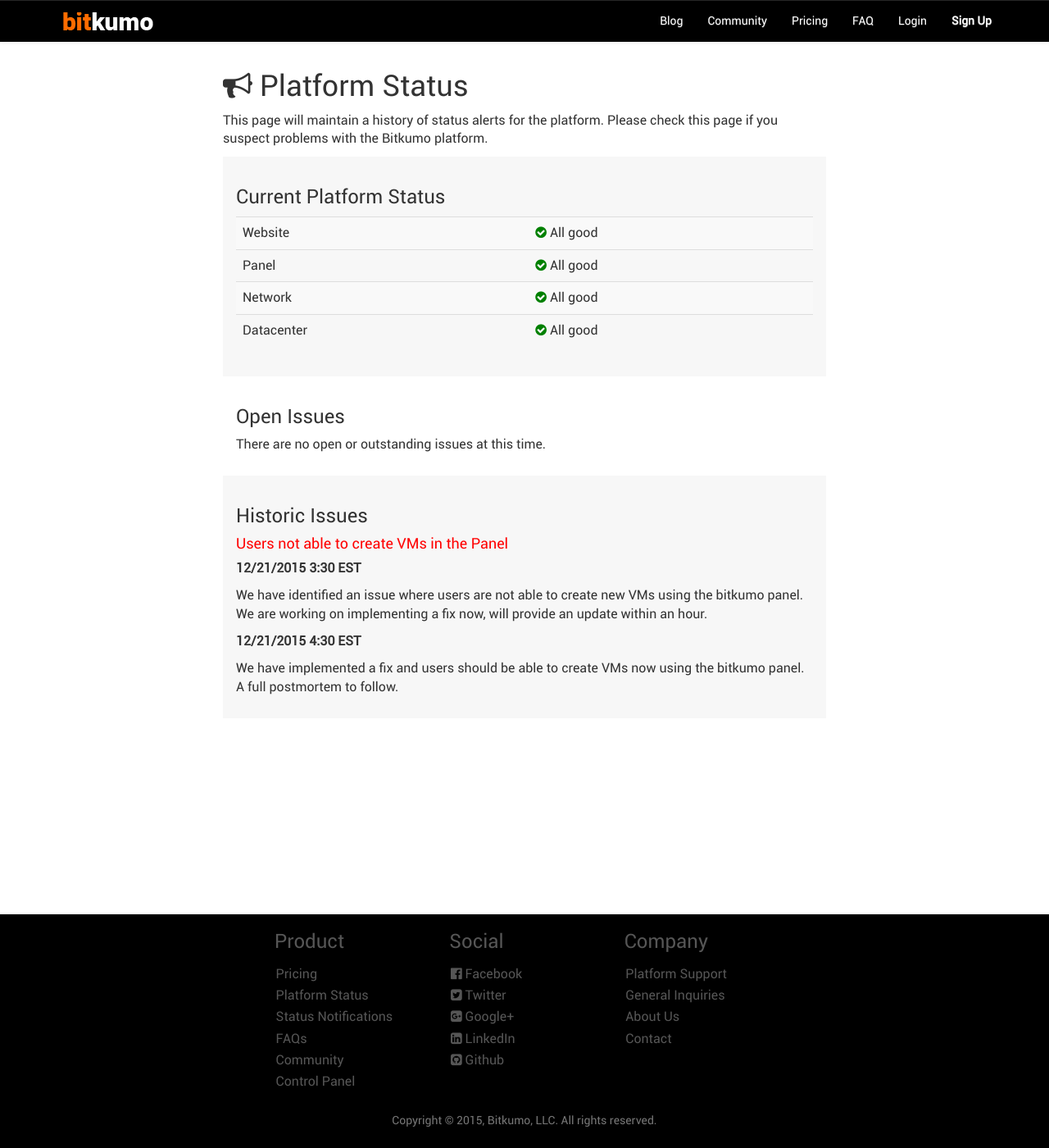
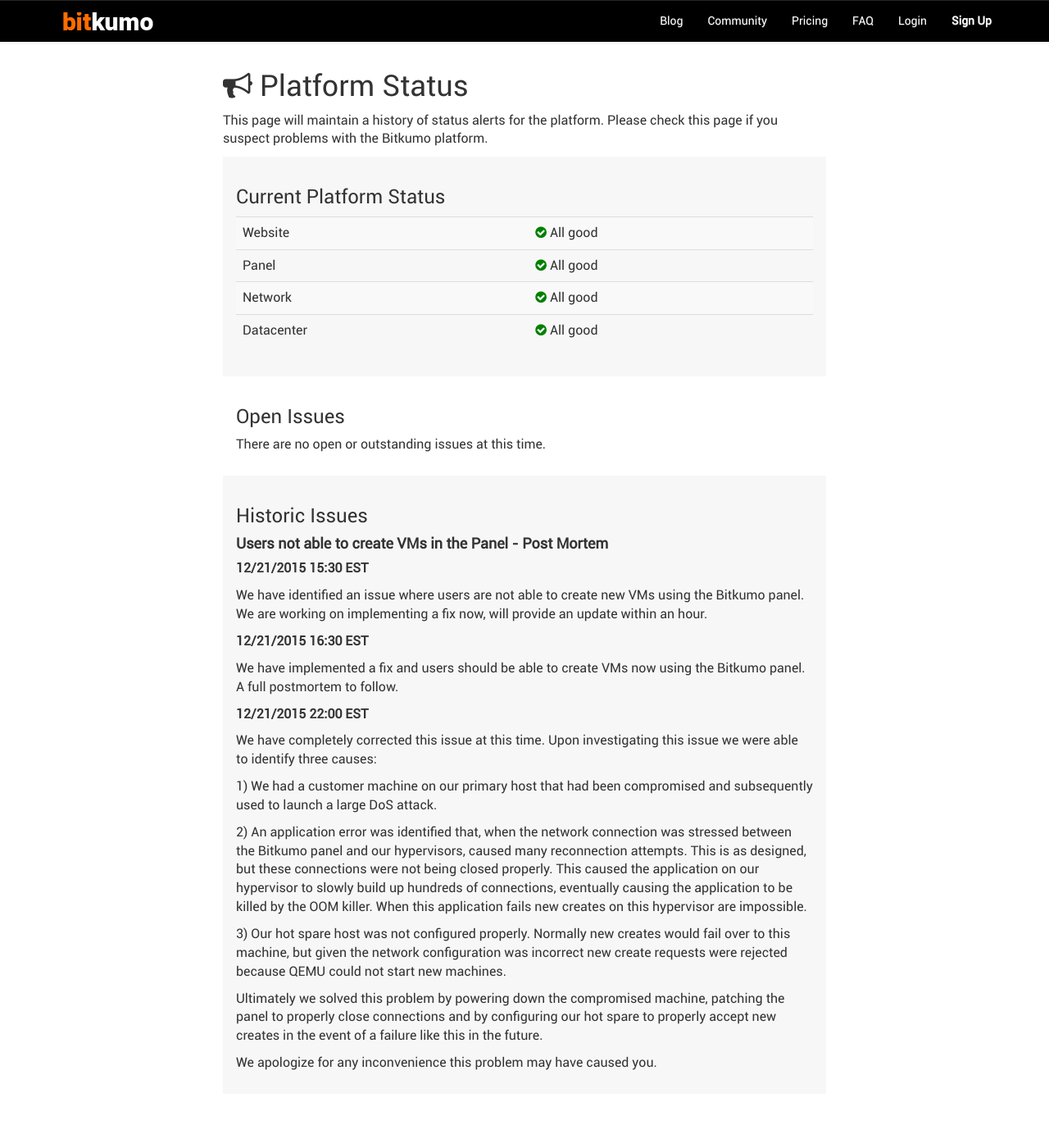
Before and after one commit to silverp1/bitkumo-website, a Jekyll site: the page built from status.html, in a window 1280 px wide and 1400 px high. Shown: the whole window at 82% size. Built offline with Jekyll 4.4.1, drawn with Linux system fonts in a browser that asks for light colours; nearby versions of some CDN libraries.

Commit message:
Added post mortem for downtime event today

```diff
--- a/status.html
+++ b/status.html
@@ -41,12 +41,27 @@
   <div class="muted-row">
     <h3>Historic Issues</h3>
 
-      <h4 class="critical"> Users not able to create VMs in the Panel </h4>
-      <p><b> 12/21/2015 3:30 EST </b></p>
-      <p> We have identified an issue where users are not able to create new VMs using the bitkumo panel. We are working on implementing a fix now, will provide an update within an hour. </p>
+    <h4><strong> Users not able to create VMs in the Panel - Post Mortem </strong></h4>
 
-      <p><b> 12/21/2015 4:30 EST </b></p>
-      <p> We have implemented a fix and users should be able to create VMs now using the bitkumo panel. A full postmortem to follow. </p>
+    <p>
+      <strong> 12/21/2015 15:30 EST </strong>
+    </p>
+    <p> We have identified an issue where users are not able to create new VMs using the Bitkumo panel. We are working on implementing a fix now, will provide an update within an hour. </p>
 
+    <p>
+      <strong> 12/21/2015 16:30 EST </strong>
+    </p>
+    <p> We have implemented a fix and users should be able to create VMs now using the Bitkumo panel. A full postmortem to follow. </p>
+
+    <p>
+      <strong> 12/21/2015 22:00 EST </strong>
+    </p>
+    <p>We have completely corrected this issue at this time. Upon investigating this issue we were able to identify three causes:</p>
+    <p>1) We had a customer machine on our primary host that had been compromised and subsequently used to launch a large DoS attack.</p>
+    <p>2) An application error was identified that, when the network connection was stressed between the Bitkumo panel and our hypervisors, caused many reconnection attempts. This is as designed, but these connections were not being closed properly. This
+      caused the application on our hypervisor to slowly build up hundreds of connections, eventually causing the application to be killed by the OOM killer. When this application fails new creates on this hypervisor are impossible.</p>
+    <p>3) Our hot spare host was not configured properly. Normally new creates would fail over to this machine, but given the network configuration was incorrect new create requests were rejected because QEMU could not start new machines.</p>
+    <p>Ultimately we solved this problem by powering down the compromised machine, patching the panel to properly close connections and by configuring our hot spare to properly accept new creates in the event of a failure like this in the future.</p>
+    <p>We apologize for any inconvenience this problem may have caused you.</p>
   </div>
 </div>
```
Lines whose indentation alone changed are shown as unchanged.
